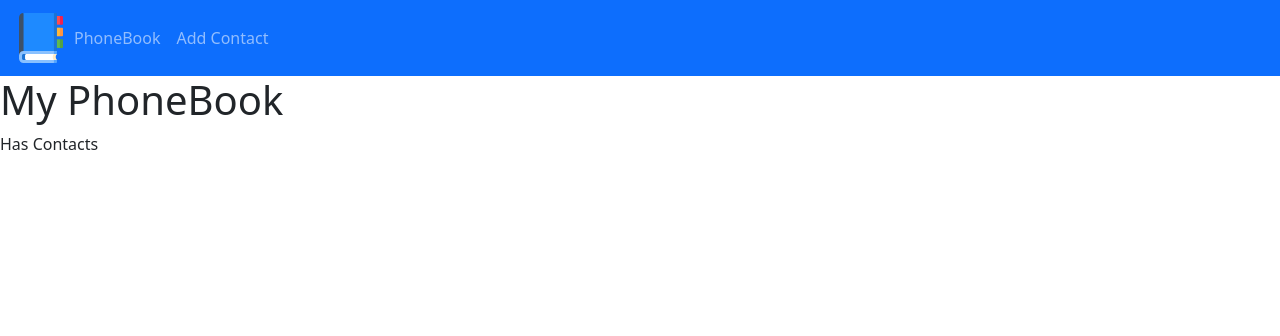
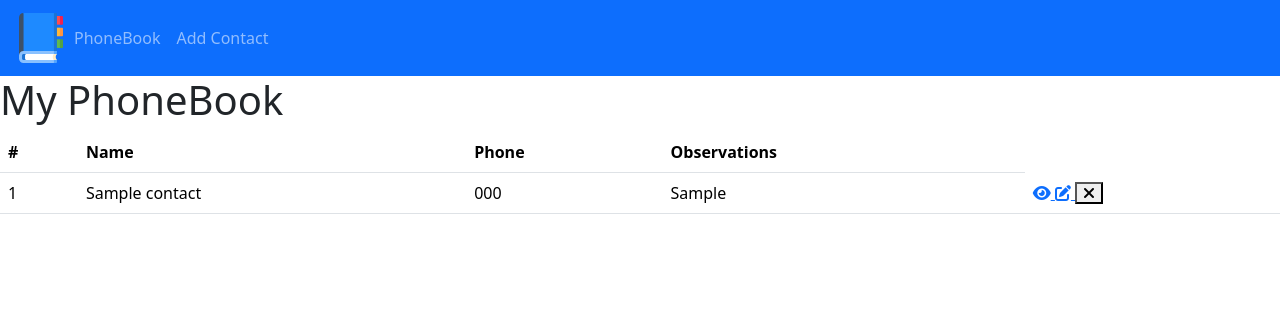
Before and after one commit to leonardojcpg/phoneBook, a PHP site: page /index.php in a window 1280 px wide. Shown: the top 336 px of the page. Run offline with PHP 8.4, Linux system fonts and the light colour scheme; tables that the repository leaves empty or names only in its code hold one stand-in row (values such as "Sample post").

Commit message:
feat: Creating Home page

```diff
--- a/index.php
+++ b/index.php
@@ -10,7 +10,34 @@ include_once("templates/header.php");
     <h1 id="main-title">My PhoneBook</h1>
 
     <?php if (count($contacts) > 0) : ?>
-    <p>Has Contacts</p>
+    <table class="table" id="contacts-table">
+        <thead>
+            <tr>
+                <th scope="col">#</th>
+                <th scope="col">Name</th>
+                <th scope="col">Phone</th>
+                <th scope="col">Observations</th>
+            </tr>
+        </thead>
+        <tbody>
+            <?php foreach($contacts as $contact): ?>
+            <tr>
+                <td scope="row"><?= $contact['id'] ?></td>
+                <td scope="row"><?= $contact['name'] ?></td>
+                <td scope="row"><?= $contact['phone'] ?></td>
+                <td scope="row"><?= $contact['observations'] ?></td>
+
+                <td>
+                    <a href="#">
+                        <i class="fas fa-eye check-icon"></i>
+                        <i class="fas fa-edit edit-icon"></i>
+                        <button type="submit" class="fas fa-times delete-icon"></button>
+                    </a>
+                </td>
+            </tr>
+            <?php endforeach; ?>
+        </tbody>
+    </table>
     <?php else : ?>
     <p id="empty-list-text">There's no contacts on your PhoneBook.
         <a href="<?= $BASE_URL ?>create.php">Click here to add a contact !</a>
```
